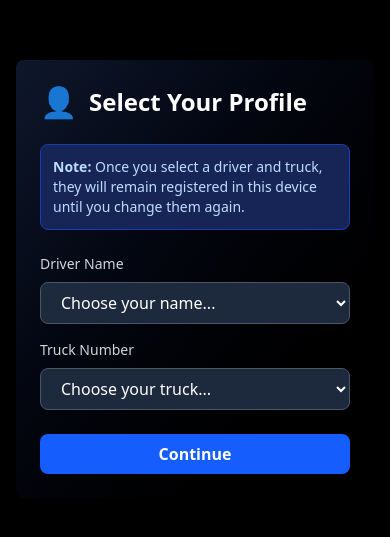
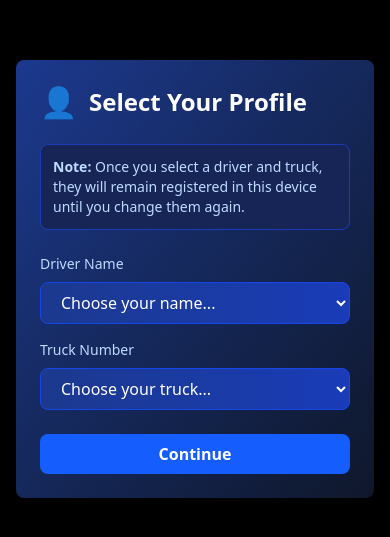
Before and after one commit to RG4116/daily-trip-report, a React (Vite) app: page / in a window 390 px wide. Shown: the part 143-680 px from the top of the page. Built offline with nearby package versions, Linux system fonts and the light colour scheme.

Commit message:
Update driver modal design - dark blue-black gradient, improved responsive PIN pad with larger buttons, and modern select field styling

```diff
--- a/src/App.jsx
+++ b/src/App.jsx
@@ -1657,7 +1657,7 @@ export default function DailyTripReportApp(){
       {/* Driver Profile Selection Modal */}
       {showDriverSelect && (
         <div className="fixed inset-0 bg-black bg-opacity-50 flex items-center justify-center z-50 p-4">
-          <div className="bg-gradient-to-br from-slate-900 to-black rounded-lg shadow-2xl max-w-md w-full p-6">
+          <div className="bg-gradient-to-br from-blue-900 to-slate-900 rounded-lg shadow-2xl max-w-md w-full p-6">
             <div className="flex items-center gap-3 mb-6">
               <span className="text-3xl">{showPinInput ? '🔒' : '👤'}</span>
               <h3 className="text-2xl font-bold text-white">{showPinInput ? 'Verify PIN' : 'Select Your Profile'}</h3>
@@ -1675,12 +1675,12 @@ export default function DailyTripReportApp(){
               {!showPinInput && (
                 <>
                   <div>
-                    <label className="block text-sm font-medium text-gray-300 mb-2">Driver Name</label>
+                    <label className="block text-sm font-medium text-blue-200 mb-2">Driver Name</label>
                     <select
                       value={selectedDriver}
                       onChange={(e) => setSelectedDriver(e.target.value)}
                       disabled={showPinInput}
-                      className="w-full px-4 py-2 border border-gray-600 rounded-lg bg-slate-800 text-white focus:outline-none focus:ring-2 focus:ring-blue-500 disabled:bg-gray-700 disabled:cursor-not-allowed"
+                      className="w-full px-4 py-2 border border-blue-700 rounded-lg bg-gradient-to-r from-blue-900 to-blue-800 text-white focus:outline-none focus:ring-2 focus:ring-blue-400 disabled:bg-gray-700 disabled:cursor-not-allowed hover:border-blue-600 transition-colors"
                     >
                       <option value="">Choose your name...</option>
                       {[...driverOptions].sort().map((name) => (
@@ -1689,12 +1689,12 @@ export default function DailyTripReportApp(){
                     </select>
                   </div>
                   <div>
-                    <label className="block text-sm font-medium text-gray-300 mb-2">Truck Number</label>
+                    <label className="block text-sm font-medium text-blue-200 mb-2">Truck Number</label>
                     <select
                       value={selectedTruck}
                       onChange={(e) => setSelectedTruck(e.target.value)}
                       disabled={showPinInput}
-                      className="w-full px-4 py-2 border border-gray-600 rounded-lg bg-slate-800 text-white focus:outline-none focus:ring-2 focus:ring-blue-500 disabled:bg-gray-700 disabled:cursor-not-allowed"
+                      className="w-full px-4 py-2 border border-blue-700 rounded-lg bg-gradient-to-r from-blue-900 to-blue-800 text-white focus:outline-none focus:ring-2 focus:ring-blue-400 disabled:bg-gray-700 disabled:cursor-not-allowed hover:border-blue-600 transition-colors"
                     >
                       <option value="">Choose your truck...</option>
                       {[...truckOptions].sort().map((truck) => (
@@ -1707,15 +1707,15 @@ export default function DailyTripReportApp(){
 
               {/* PIN Input Field with On-Screen Numpad - Show only after Continue is clicked */}
               {showPinInput && (
-                <div className="w-full flex flex-col items-center gap-6 py-6">
+                <div className="w-full flex flex-col items-center gap-4 md:gap-6 py-4 md:py-6">
                   <label className="text-xs text-gray-500 font-medium tracking-wide uppercase">Enter 4-Digit PIN</label>
 
                   {/* PIN Display - Animated Dots */}
-                  <div className="flex justify-center gap-3.5 min-h-7">
+                  <div className="flex justify-center gap-2 md:gap-3.5 min-h-7">
                     {[...Array(4)].map((_, i) => (
                       <div
                         key={i}
-                        className={`w-3.5 h-3.5 rounded-full transition-all duration-150 ${
+                        className={`w-3 md:w-3.5 h-3 md:h-3.5 rounded-full transition-all duration-150 ${
                           i < enteredPin.length
                             ? 'bg-white shadow-lg scale-125'
                             : 'border-1.5 border-white/35'
@@ -1725,8 +1725,8 @@ export default function DailyTripReportApp(){
                   </div>
 
                   {/* Numpad - Apple Style */}
-                  <div className="w-full flex justify-center">
-                    <div className="grid grid-cols-3 gap-6 w-fit">
+                  <div className="w-full flex justify-center px-2 md:px-0">
+                    <div className="grid grid-cols-3 gap-4 md:gap-6 w-fit">
                       {/* Rows 1-3: Numbers 1-9 */}
                       {[1, 2, 3, 4, 5, 6, 7, 8, 9].map((num) => (
                         <button
@@ -1739,7 +1739,7 @@ export default function DailyTripReportApp(){
                             }
                           }}
                           disabled={accountLockedUntil !== null && Date.now() < accountLockedUntil}
-                          className="w-20 h-20 rounded-full transition-all duration-90 cursor-pointer disabled:opacity-50 disabled:cursor-not-allowed text-white font-normal text-2xl flex items-center justify-center active:scale-94"
+                          className="w-20 h-20 md:w-24 md:h-24 rounded-full transition-all duration-90 cursor-pointer disabled:opacity-50 disabled:cursor-not-allowed text-white font-normal text-2xl md:text-3xl flex items-center justify-center active:scale-94"
                           style={{
                             background: 'radial-gradient(circle at top, rgba(255,255,255,0.09), transparent 80%), rgba(255,255,255,0.06)',
                             backdropFilter: 'blur(16px)',
@@ -1763,7 +1763,7 @@ export default function DailyTripReportApp(){
                           }
                         }}
                         disabled={accountLockedUntil !== null && Date.now() < accountLockedUntil}
-                        className="w-20 h-20 rounded-full transition-all duration-90 cursor-pointer disabled:opacity-50 disabled:cursor-not-allowed text-white font-normal text-2xl flex items-center justify-center active:scale-94"
+                        className="w-20 h-20 md:w-24 md:h-24 rounded-full transition-all duration-90 cursor-pointer disabled:opacity-50 disabled:cursor-not-allowed text-white font-normal text-2xl md:text-3xl flex items-center justify-center active:scale-94"
                         style={{
                           background: 'radial-gradient(circle at top, rgba(255,255,255,0.09), transparent 80%), rgba(255,255,255,0.06)',
                           backdropFilter: 'blur(16px)',
@@ -1783,7 +1783,7 @@ export default function DailyTripReportApp(){
                           }
                         }}
                         disabled={accountLockedUntil !== null && Date.now() < accountLockedUntil}
-                        className="w-20 h-20 rounded-full transition-all duration-90 cursor-pointer disabled:opacity-50 disabled:cursor-not-allowed text-white font-normal text-2xl flex items-center justify-center active:scale-94"
+                        className="w-20 h-20 md:w-24 md:h-24 rounded-full transition-all duration-90 cursor-pointer disabled:opacity-50 disabled:cursor-not-allowed text-white font-normal text-2xl md:text-3xl flex items-center justify-center active:scale-94"
                         style={{
                           background: 'radial-gradient(circle at top, rgba(255,255,255,0.09), transparent 80%), rgba(255,255,255,0.06)',
                           backdropFilter: 'blur(16px)',
```
